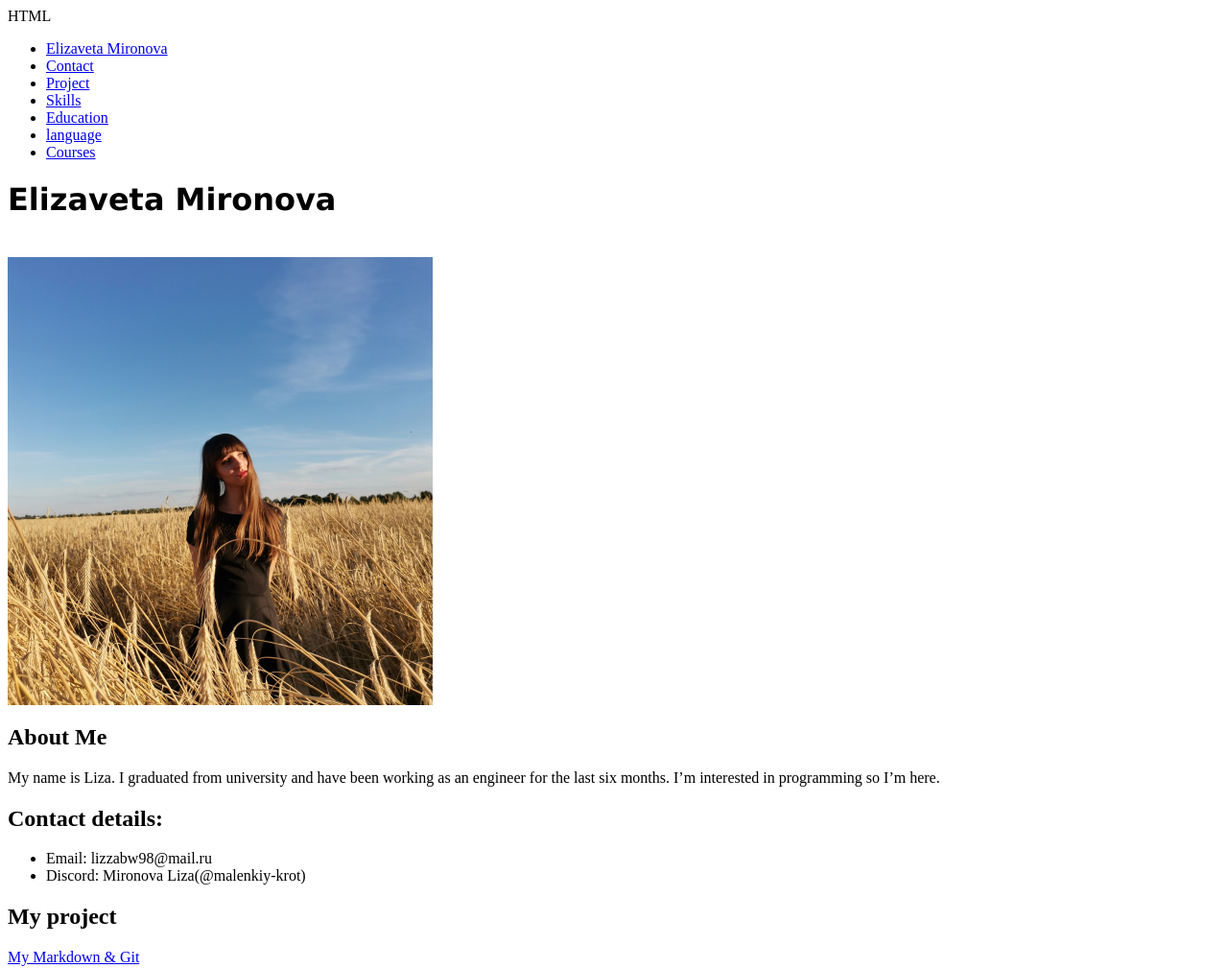
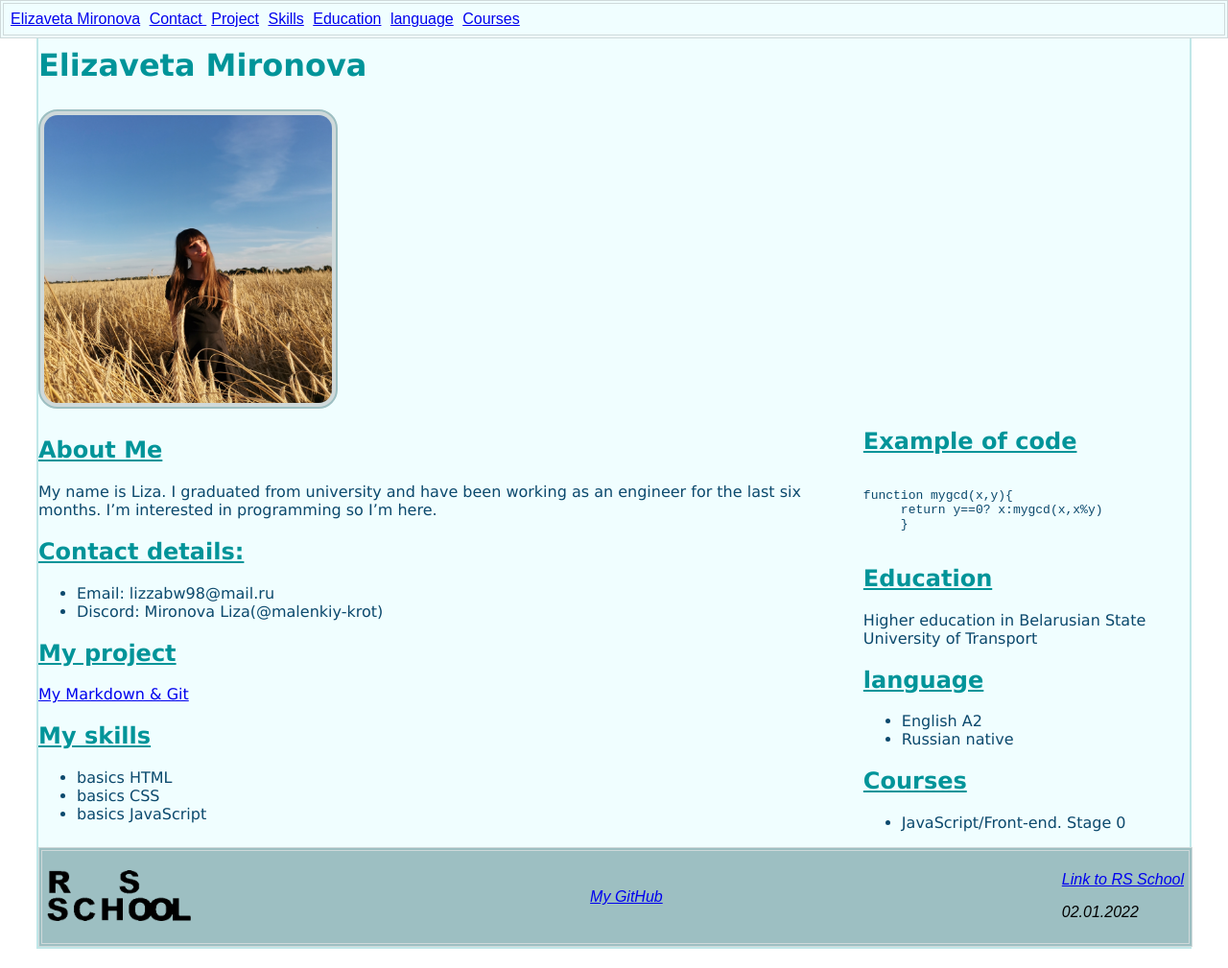
Before and after one commit to malenkiy-krot/rsschool-cv, a plain HTML site: page index.html in a window 1280 px wide. Shown: the top 1009 px of the page at 96% size. Drawn offline with Linux system fonts and the light colour scheme.

Commit message:
feat: add code

```diff
--- a/style.css
+++ b/style.css
@@ -1,4 +1,87 @@
 h1{
     padding-bottom: 1.5%;
     font-family:  italic, Verdana, Futura, sans-serif;
+    color: #009499;
+    align-self: flex-end;
 }
+nav{
+    position: fixed;
+    top: 0;
+    right: 0;
+    overflow: hidden;
+    box-sizing: border-box;
+    width: 100%;
+    font-family:  italic, Arial, Futura, sans-serif;
+    background-color:#f0feff;
+    border: 4px double #cfd9da;
+    padding: 5px;
+}
+ul.list {
+    margin: 0;
+    padding: 2px;
+   }
+ul.list li {
+    display: inline;
+    margin-right: 5px;
+}
+header{
+    display: flex;
+    flex-direction: row;
+    justify-content: space-between;
+    align-items: center;
+}
+.colum{
+display: block;
+flex-direction: column;
+}
+.img{
+    border-radius: 20px;
+    width: 300px;
+    height: 300px;
+    border: 2px solid #9dbfc2;
+    display: block;
+    padding: 4px;
+    background: #cfd9da;
+}
+h2{
+    font-family:  italic, Verdana, Futura, sans-serif;
+    color: #009499;
+    text-decoration: underline;
+}
+.outer {
+    min-height: 100vh;
+    border: 2px solid rgb(0, 138, 138, 0.2);
+    width: 1200px;
+    margin-left: auto;
+    margin-right: auto;
+    padding: 0;
+    background-color:#f0feff;
+}
+footer{
+    width: 1185px;
+    font-family: Arial, Futura, sans-serif;
+    background-color:#9dbfc2;
+    border: 4px double #cfd9da;
+    padding: 5px;
+}
+@media screen and (min-width: 2000px){
+    footer{
+position: fixed;
+bottom: 0;
+width: 100%;
+right: 0;
+}}
+address{
+    display: flex;
+    flex-direction: row;
+    align-items: flex-end;
+    justify-content: space-between;
+}
+.main-content{
+    display: flex;
+    flex-direction: row;
+    justify-content: space-between;
+    align-items: center;
+    font-family:  Verdana, Futura, sans-serif;
+    color: rgb(11, 73, 109);
+}
```
